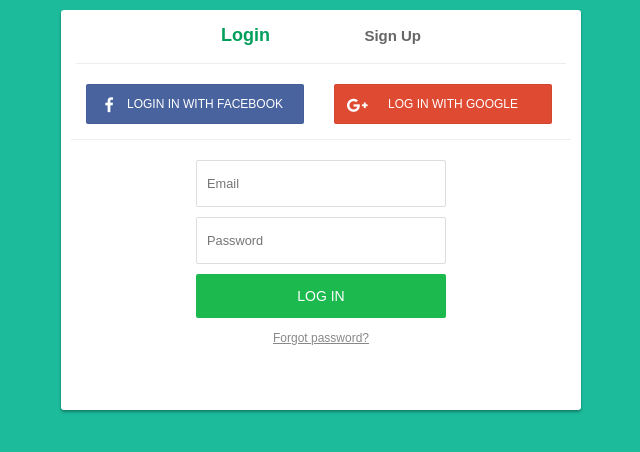
After one commit to shekhar-singh/try_django1.9, a Django app: template templates/portal/index.html in a window 1280 px wide. The commit adds this page. Shown: the top 452 px of the page, without its empty margins (319-959 px from the left). Run offline with Django 3.2, Linux system fonts and the light colour scheme; the template is opened without the code that fills it, so the values that code supplies are empty; parts of the project's set-up code (start-up, migrations or seed data) failed here and were passed over; some libraries are stand-ins or nearby versions.

Commit message:
second commit

```diff
--- /dev/null
+++ b/static/css/style.css
@@ -0,0 +1,121 @@
+body{
+  background-color: #1cbb9b;
+}
+.login-box{
+  position:relative;
+  margin: 10px auto;
+  width: 500px;
+  height: 380px;
+  background-color: #fff;
+  padding: 10px;
+  border-radius: 3px;
+  -webkit-box-shadow: 0px 2px 3px 0px rgba(0,0,0,0.33);
+-moz-box-shadow: 0px 2px 3px 0px rgba(0,0,0,0.33);
+box-shadow: 0px 2px 3px 0px rgba(0,0,0,0.33);
+}
+.lb-header{
+  position:relative;
+  color: #00415d;
+  margin: 5px 5px 10px 5px;
+  padding-bottom:10px;
+  border-bottom: 1px solid #eee;
+  text-align:center;
+  height:28px;
+}
+.lb-header a{
+  margin: 0 25px;
+  padding: 0 20px;
+  text-decoration: none;
+  color: #666;
+  font-weight: bold;
+  font-size: 15px;
+  -webkit-transition: all 0.1s linear;
+  -moz-transition: all 0.1s linear;
+  transition: all 0.1s linear;
+}
+.lb-header .active{
+  color: #029f5b;
+  font-size: 18px;
+}
+.social-login{
+  position:relative;
+  float: left;
+  width: 100%;
+  height:auto;
+  padding: 10px 0 15px 0;
+  border-bottom: 1px solid #eee;
+}
+.social-login a{
+  position:relative;
+  float: left;
+  width:calc(40% - 8px);
+  text-decoration: none;
+  color: #fff;
+  border: 1px solid rgba(0,0,0,0.05);
+  padding: 12px;
+  border-radius: 2px;
+  font-size: 12px;
+  text-transform: uppercase;
+  margin: 0 3%;
+  text-align:center;
+}
+.social-login a i{
+  position: relative;
+  float: left;
+  width: 20px;
+  top: 2px;
+}
+.social-login a:first-child{
+  background-color: #49639F;
+}
+.social-login a:last-child{
+  background-color: #DF4A32;
+}
+.email-login,.email-signup{
+  position:relative;
+  float: left;
+  width: 100%;
+  height:auto;
+  margin-top: 20px;
+  text-align:center;
+}
+.u-form-group{
+  width:100%;
+  margin-bottom: 10px;
+}
+.u-form-group input[type="email"],
+.u-form-group input[type="password"]{
+  width: calc(50% - 22px);
+  height:45px;
+  outline: none;
+  border: 1px solid #ddd;
+  padding: 0 10px;
+  border-radius: 2px;
+  color: #333;
+  font-size:0.8rem;
+  -webkit-transition:all 0.1s linear;
+  -moz-transition:all 0.1s linear;
+  transition:all 0.1s linear;
+}
+.u-form-group input:focus{
+  border-color: #358efb;
+}
+.u-form-group button{
+  width:50%;
+  background-color: #1CB94E;
+  border: none;
+  outline: none;
+  color: #fff;
+  font-size: 14px;
+  font-weight: normal;
+  padding: 14px 0;
+  border-radius: 2px;
+  text-transform: uppercase;
+}
+.forgot-password{
+  width:50%;
+  text-align: left;
+  text-decoration: underline;
+  color: #888;
+  font-size: 0.75rem;
+}
--- /dev/null
+++ b/static/js/index.js
@@ -0,0 +1,13 @@
+$(".email-signup").hide();
+$("#signup-box-link").click(function(){
+  $(".email-login").fadeOut(100);
+  $(".email-signup").delay(100).fadeIn(100);
+  $("#login-box-link").removeClass("active");
+  $("#signup-box-link").addClass("active");
+});
+$("#login-box-link").click(function(){
+  $(".email-login").delay(100).fadeIn(100);;
+  $(".email-signup").fadeOut(100);
+  $("#login-box-link").addClass("active");
+  $("#signup-box-link").removeClass("active");
+});
--- a/templates/account/base.html
+++ b/templates/account/base.html
@@ -1 +1 @@
-{% extends "base.html" %}
+{% extends "portal/base.html" %}
--- /dev/null
+++ b/templates/portal/index.html
@@ -0,0 +1,74 @@
+<!DOCTYPE html>
+<html >
+  <head>
+    <meta charset="UTF-8">
+    <title>Login, Register form</title>
+
+
+    <link rel="stylesheet" href="css/normalize.css">
+
+    <link rel='stylesheet prefetch' href='http://maxcdn.bootstrapcdn.com/font-awesome/4.3.0/css/font-awesome.min.css'>
+
+        <link rel="stylesheet" href="css/style.css">
+
+
+
+
+  </head>
+
+  <body>
+
+
+  <div class="login-box">
+    <div class="lb-header">
+      <a href="#" class="active" id="login-box-link">Login</a>
+      <a href="#" id="signup-box-link">Sign Up</a>
+    </div>
+    <div class="social-login">
+      <a href="#">
+        <i class="fa fa-facebook fa-lg"></i>
+        Login in with facebook
+      </a>
+      <a href="#">
+        <i class="fa fa-google-plus fa-lg"></i>
+        log in with Google
+      </a>
+    </div>
+    <form class="email-login">
+      <div class="u-form-group">
+        <input type="email" placeholder="Email"/>
+      </div>
+      <div class="u-form-group">
+        <input type="password" placeholder="Password"/>
+      </div>
+      <div class="u-form-group">
+        <button>Log in</button>
+      </div>
+      <div class="u-form-group">
+        <a href="#" class="forgot-password">Forgot password?</a>
+      </div>
+    </form>
+    <form class="email-signup">
+      <div class="u-form-group">
+        <input type="email" placeholder="Email"/>
+      </div>
+      <div class="u-form-group">
+        <input type="password" placeholder="Password"/>
+      </div>
+      <div class="u-form-group">
+        <input type="password" placeholder="Confirm Password"/>
+      </div>
+      <div class="u-form-group">
+        <button>Sign Up</button>
+      </div>
+    </form>
+  </div>
+    <script src='http://cdnjs.cloudflare.com/ajax/libs/jquery/2.1.3/jquery.min.js'></script>
+
+        <script src="js/index.js"></script>
+
+
+
+
+  </body>
+</html>
```
Also changed, not shown: static/css/normalize.css (added, +1 -0 lines), templates/account/login.html (+52 -0 lines), templates/portal/base.html (added, +43 -0 lines), db.sqlite3 (deleted).
